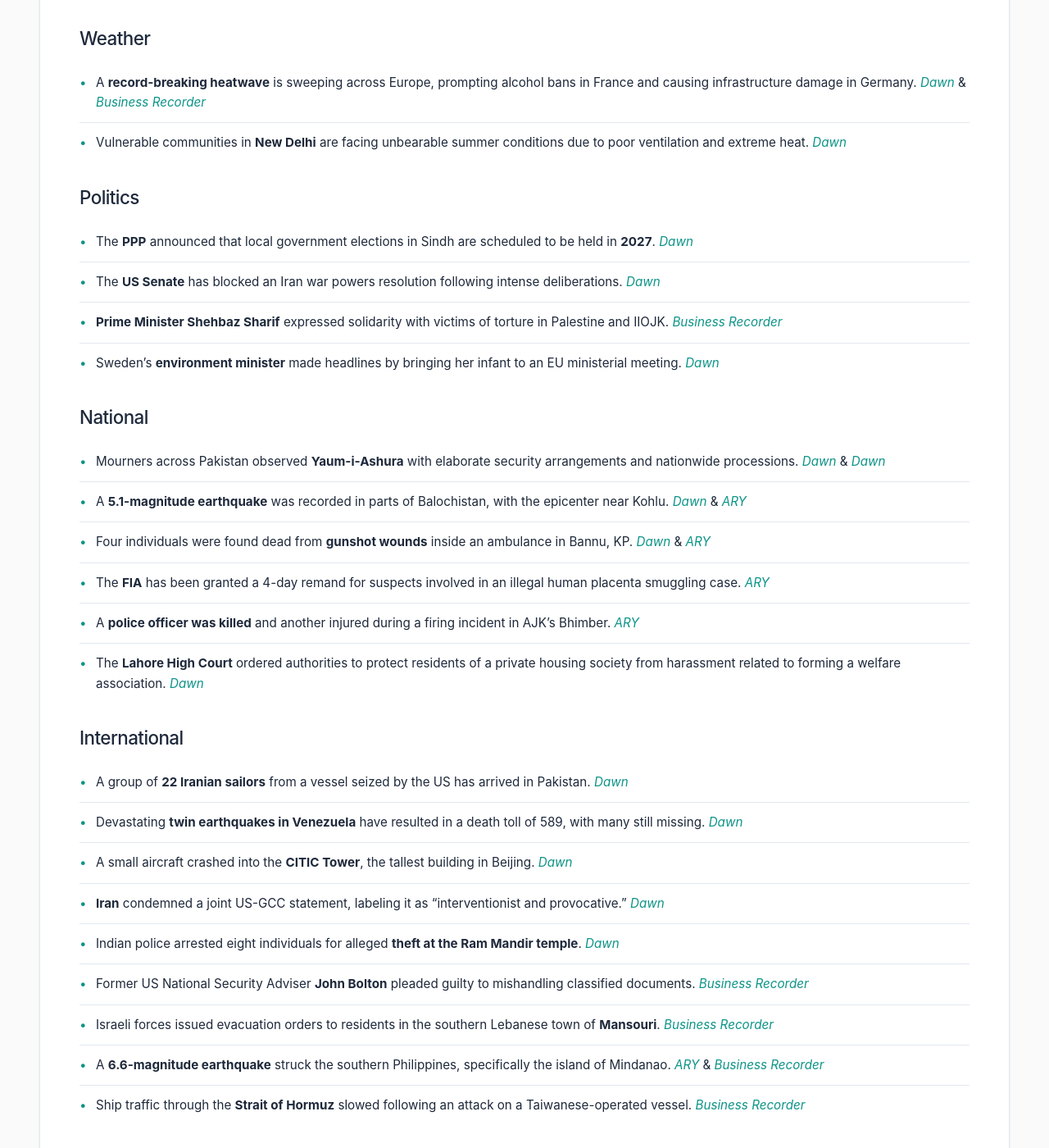
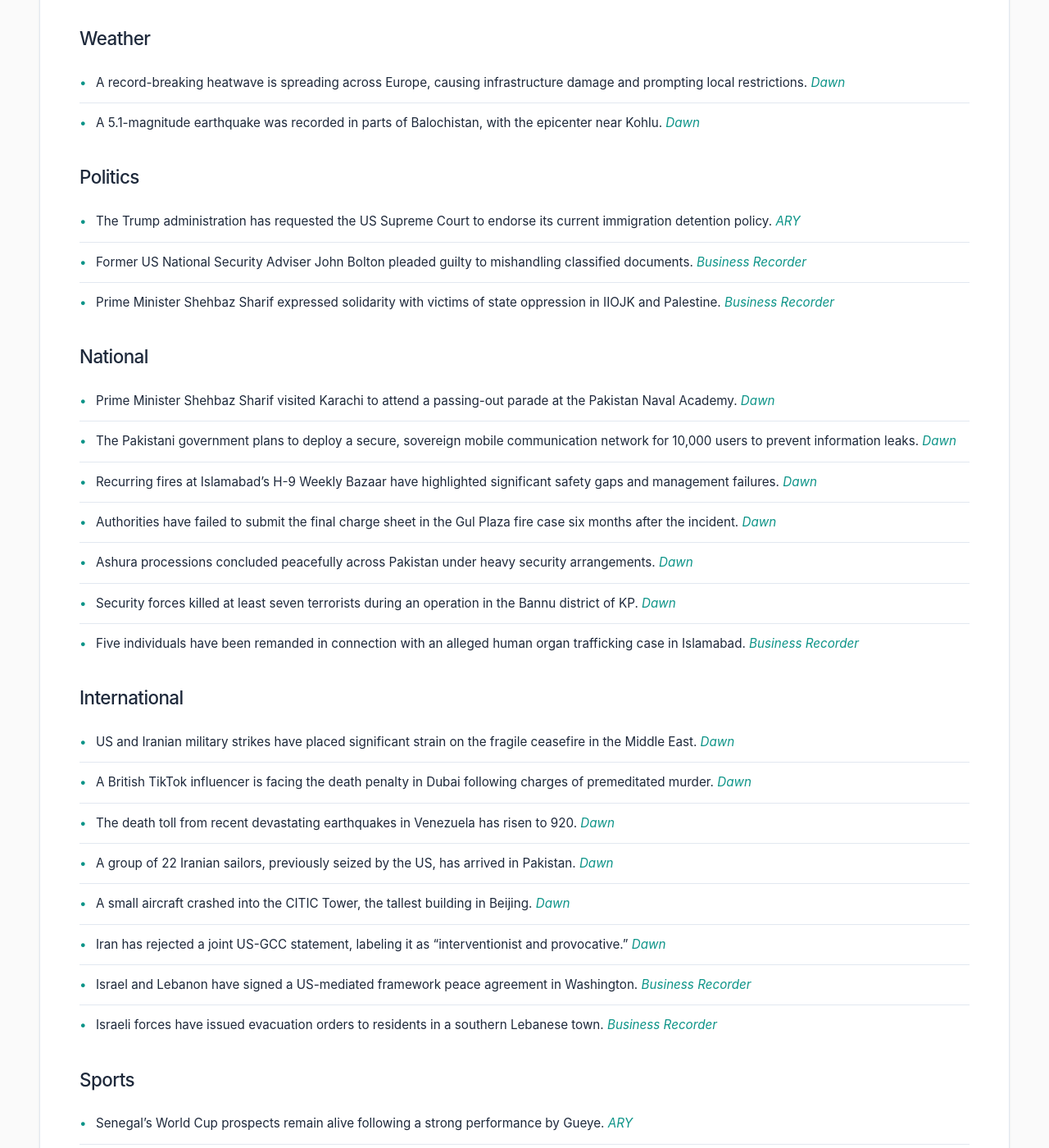
Before and after one commit to zsubzwary/news, a Jekyll site: the page built from en/index.md, in a window 1280 px wide and 1400 px high, scrolled down 1210 px. Shown: the whole window at 82% size. Built offline with Jekyll 4.4.1, drawn with Linux system fonts in a browser that asks for light colours; some web fonts are replaced; comment, search, counter and statistics services are not loaded; some of the changed text lies outside the part shown.

Commit message:
DateTime; 2026-06-27T04:04:13.717Z

```diff
--- a/en/index.md
+++ b/en/index.md
@@ -4,63 +4,63 @@ title: Pakistan News Briefing
 lang: en
 ---
 
-Published at: 26-Jun-2026 21:05PKT
+Published at: 27-Jun-2026 09:04PKT
 
 Time to read: 5 mins
 
 ### Economy
-- President Asif Ali Zardari has given assent to the **Finance Bill, 2026**, outlining a federal budget of **Rs18.8 trillion** for the upcoming fiscal year. *[Dawn](https://www.dawn.com/news/2010986/president-zardari-gives-assent-to-finance-bill-outlining-rs188tr-budget-for-fy2026-27)*
-- The **Gomal Zam Hydropower Station** has been restored to its full generation capacity of **17.4 MW** after eight years of inactivity. *[Dawn](https://www.dawn.com/news/2011038/gomal-zam-hydropower-station-restored-to-full-capacity-after-eight-years)*
-- Pakistan may be able to source **discounted Iranian crude oil** following a temporary easing of US sanctions. *[Dawn](https://www.dawn.com/news/2010876/iranian-oil-option-returns-for-pakistan)*
-- The Ministry of Commerce has issued directives to provide a **clearance window for 15,000 used vehicles** imported under specific schemes. *[Dawn](https://www.dawn.com/news/2010874/15000-used-cars-get-clearance-window)* & *[ARY](https://arynews.tv/used-car-importers-get-one-time-relief)*
-- **Volkswagen** is considering massive restructuring, including up to **100,000 job cuts** and the closure of four German plants. *[ARY](https://arynews.tv/volkswagen-weighs-up-to-100000-job-cuts-four-plant-closures-in-overhaul-sources-say)* & *[Business Recorder](https://www.brecorder.com/news/40427394/volkswagen-weighs-up-to-100000-job-cuts-four-plant-closures-in-overhaul-sources-say)*
-- India's financial regulator rejected **Anil Ambani's** request to settle allegations regarding the misuse of company funds. *[Business Recorder](https://www.brecorder.com/news/40427407/india-regulator-rejects-anil-ambani-settlement-request-over-reliance-infrastructure)*
-- India has initiated an **anti-dumping investigation** into hot rolled steel imports from China, Japan, and Russia. *[Business Recorder](https://www.brecorder.com/news/40427406/india-opens-steel-dumping-probe-into-china-japan-russia)*
-- **Watches of Switzerland** plans to abandon its 2028 growth targets due to a deteriorating luxury market. *[Business Recorder](https://www.brecorder.com/news/40427401/watches-of-switzerland-to-ditch-2028-growth-target-bloomberg-news-reports)*
-- **Copper prices** have steadied due to a weaker dollar and low inventories, despite a weekly decline. *[Business Recorder](https://www.brecorder.com/news/40427400/copper-steadies-as-weaker-dollar-low-inventories-lend-support)*
-- Lenders for the Indian education group **Byju’s** are seeking a 30% stake as part of a legal settlement. *[Business Recorder](https://www.brecorder.com/news/40427399/byjus-lenders-seek-30-stake-in-indian-education-group-in-settlement-sources-say)*
-- **Sri Lankan shares** closed higher, bolstered by gains in the IT and communication services sectors. *[Business Recorder](https://www.brecorder.com/news/40427398/it-and-communication-services-stocks-lift-sri-lankan-shares-higher)*
-- **Dubai’s main share index** fell following weaker oil prices, while the Abu Dhabi index remained flat. *[Business Recorder](https://www.brecorder.com/news/40427397/dubai-index-falls-on-weaker-oil-prices-abu-dhabi-flat)*
+- The Pakistani government has decided to keep petrol and high-speed diesel prices unchanged until further orders. *[Dawn](https://www.dawn.com/news/2011069/govt-keeps-petrol-diesel-prices-unchanged-till-further-orders)*
+- The Gomal Zam Hydropower Station has been restored to its full capacity of 17.4 MW after an eight-year hiatus. *[Dawn](https://www.dawn.com/news/2011038/gomal-zam-hydropower-station-restored-to-full-capacity-after-eight-years)*
+- Crude oil prices fell by more than 3% as oil tankers began exiting the Strait of Hormuz, easing supply concerns. *[Business Recorder](https://www.brecorder.com/news/40427414/oil-prices-dive-as-more-tankers-move-through-strait-of-hormuz)*
+- US President Donald Trump has threatened a 100% tariff on any country that implements a digital services tax on American companies. *[Business Recorder](https://www.brecorder.com/news/40427412/trump-threatens-100-tariff-on-any-country-that-imposes-digital-services-tax)*
+- India's financial regulator rejected settlement requests from Anil Ambani and Reliance Infrastructure regarding the alleged misuse of funds. *[Business Recorder](https://www.brecorder.com/news/40427407/india-regulator-rejects-anil-ambani-settlement-request-over-reliance-infrastructure)*
+- India has initiated an anti-dumping investigation into hot rolled steel imports from China, Japan, and Russia. *[Business Recorder](https://www.brecorder.com/news/40427406/india-opens-steel-dumping-probe-into-china-japan-russia)*
+- Watches of Switzerland may abandon its 2028 growth targets due to a downturn in the luxury market. *[Business Recorder](https://www.brecorder.com/news/40427401/watches-of-switzerland-to-ditch-2028-growth-target-bloomberg-news-reports)*
+- Copper prices remained steady, supported by a weaker dollar and low inventories despite a weekly decline. *[Business Recorder](https://www.brecorder.com/news/40427400/copper-steadies-as-weaker-dollar-low-inventories-lend-support)*
+- Lenders for the Indian education group Byju’s are seeking a 30% stake in a subsidiary as part of a legal settlement. *[Business Recorder](https://www.brecorder.com/news/40427399/byjus-lenders-seek-30-stake-in-indian-education-group-in-settlement-sources-say)*
+- Sri Lankan shares closed higher, driven by gains in the IT and communication services sectors. *[Business Recorder](https://www.brecorder.com/news/40427398/it-and-communication-services-stocks-lift-sri-lankan-shares-higher)*
+- Dubai’s main share index declined, tracking the drop in global oil prices. *[Business Recorder](https://www.brecorder.com/news/40427397/dubai-index-falls-on-weaker-oil-prices-abu-dhabi-flat)*
 
 ### Science & Technology
-- **Tata Electronics**, an Apple supplier, is investigating a significant **data breach** involving the leak of secret client files. *[Business Recorder](https://www.brecorder.com/news/40427392/apple-supplier-tata-tightens-internal-controls-after-data-breach-sources-say)*
+- The US government has allowed Anthropic to release its Claude Mythos 5 AI model to a select group of "trusted" organizations. *[Dawn](https://www.dawn.com/news/2011100/us-allows-anthropic-to-release-mythos-ai-to-trusted-organisations)*
+- OpenAI has launched a US-only preview of its new GPT-5.6 series to a limited number of partners. *[Dawn](https://www.dawn.com/news/2011079/openai-launches-limited-release-of-new-model-in-us-only)*
 
 ### Weather
-- A **record-breaking heatwave** is sweeping across Europe, prompting alcohol bans in France and causing infrastructure damage in Germany. *[Dawn](https://www.dawn.com/news/2011043/europe-on-high-alert-as-killer-heat-spreads)* & *[Business Recorder](https://www.brecorder.com/news/40427391/europe-on-high-alert-as-killer-heat-spreads)*
-- Vulnerable communities in **New Delhi** are facing unbearable summer conditions due to poor ventilation and extreme heat. *[Dawn](https://www.dawn.com/news/2011030/summer-is-getting-unbearable-tracking-heat-in-one-of-new-delhis-poorest-areas)*
+- A record-breaking heatwave is spreading across Europe, causing infrastructure damage and prompting local restrictions. *[Dawn](https://www.dawn.com/news/2011043/europe-on-high-alert-as-killer-heat-spreads)*
+- A 5.1-magnitude earthquake was recorded in parts of Balochistan, with the epicenter near Kohlu. *[Dawn](https://www.dawn.com/news/2011046/51-magnitude-quake-jolts-parts-of-balochistan)*
 
 ### Politics
-- The **PPP** announced that local government elections in Sindh are scheduled to be held in **2027**. *[Dawn](https://www.dawn.com/news/2010924/local-govt-polls-to-be-held-in-sindh-next-year-ppp)*
-- The **US Senate** has blocked an Iran war powers resolution following intense deliberations. *[Dawn](https://www.dawn.com/news/2010880/us-senate-reverses-course-on-presidents-war-powers)*
-- **Prime Minister Shehbaz Sharif** expressed solidarity with victims of torture in Palestine and IIOJK. *[Business Recorder](https://www.brecorder.com/news/40427402/pakistan-reaffirms-unwavering-solidarity-with-victims-of-torture-in-iiojk-pm-shehbaz)*
-- Sweden's **environment minister** made headlines by bringing her infant to an EU ministerial meeting. *[Dawn](https://www.dawn.com/news/2010887/swedish-minister-breaks-ground-by-bringing-baby-to-eu-talks)*
+- The Trump administration has requested the US Supreme Court to endorse its current immigration detention policy. *[ARY](https://arynews.tv/trump-administration-asks-us-supreme-court-to-endorse-immigration-detention-policy)*
+- Former US National Security Adviser John Bolton pleaded guilty to mishandling classified documents. *[Business Recorder](https://www.brecorder.com/news/40427404/trump-adviser-turned-critic-john-bolton-pleads-guilty-to-mishandling-classified-documents)*
+- Prime Minister Shehbaz Sharif expressed solidarity with victims of state oppression in IIOJK and Palestine. *[Business Recorder](https://www.brecorder.com/news/40427402/pakistan-reaffirms-unwavering-solidarity-with-victims-of-torture-in-iiojk-pm-shehbaz)*
 
 ### National
-- Mourners across Pakistan observed **Yaum-i-Ashura** with elaborate security arrangements and nationwide processions. *[Dawn](https://www.dawn.com/news/2011005/mourners-observe-ashura-across-the-country-amid-elaborate-security-arrangements)* & *[Dawn](https://www.dawn.com/news/2011053/in-pictures-mourners-commemorate-ashura-with-processions-nationwide)*
-- A **5.1-magnitude earthquake** was recorded in parts of Balochistan, with the epicenter near Kohlu. *[Dawn](https://www.dawn.com/news/2011046/51-magnitude-quake-jolts-parts-of-balochistan)* & *[ARY](https://arynews.tv/balochistan-quake-kohlu-hit-by-three-tremors-in-single-day)*
-- Four individuals were found dead from **gunshot wounds** inside an ambulance in Bannu, KP. *[Dawn](https://www.dawn.com/news/2011011/four-bodies-bearing-bullet-wounds-found-inside-ambulance-in-kps-bannu)* & *[ARY](https://arynews.tv/bannu-ambulance-firing)*
-- The **FIA** has been granted a 4-day remand for suspects involved in an illegal human placenta smuggling case. *[ARY](https://arynews.tv/illegal-human-placenta-smuggling-case-court-grants-fia-4-day-remand-of-suspects)*
-- A **police officer was killed** and another injured during a firing incident in AJK’s Bhimber. *[ARY](https://arynews.tv/cop-killed-another-injured-in-firing-incident-in-ajk-bhimber)*
-- The **Lahore High Court** ordered authorities to protect residents of a private housing society from harassment related to forming a welfare association. *[Dawn](https://www.dawn.com/news/2010948/court-orders-protection-of-private-housing-societys-residents)*
+- Prime Minister Shehbaz Sharif visited Karachi to attend a passing-out parade at the Pakistan Naval Academy. *[Dawn](https://www.dawn.com/news/2011102/pm-shehbaz-arrives-karachi-on-one-day-visit)*
+- The Pakistani government plans to deploy a secure, sovereign mobile communication network for 10,000 users to prevent information leaks. *[Dawn](https://www.dawn.com/news/2010920/govt-eyes-secure-comms-to-prevent-critical-leaks)*
+- Recurring fires at Islamabad's H-9 Weekly Bazaar have highlighted significant safety gaps and management failures. *[Dawn](https://www.dawn.com/news/2010951/recurring-fires-expose-safety-gaps-at-h-9-weekly-bazaar-in-islamabad)*
+- Authorities have failed to submit the final charge sheet in the Gul Plaza fire case six months after the incident. *[Dawn](https://www.dawn.com/news/2010855/six-months-on-police-fail-to-submit-charge-sheet-in-gul-plaza-fire-case)*
+- Ashura processions concluded peacefully across Pakistan under heavy security arrangements. *[Dawn](https://www.dawn.com/news/2011005/ashura-processions-conclude-peacefully-countrywide-amid-strict-security)*
+- Security forces killed at least seven terrorists during an operation in the Bannu district of KP. *[Dawn](https://www.dawn.com/news/2011073/at-least-7-terrorists-killed-in-operation-in-kps-bannu-security-sources)*
+- Five individuals have been remanded in connection with an alleged human organ trafficking case in Islamabad. *[Business Recorder](https://www.brecorder.com/news/40427408/five-suspects-sent-on-4-day-remand-in-human-organ-trafficking-case)*
 
 ### International
-- A group of **22 Iranian sailors** from a vessel seized by the US has arrived in Pakistan. *[Dawn](https://www.dawn.com/news/2011061/another-group-of-iranian-sailors-from-vessel-seized-by-us-arrives-in-pakistan)*
-- Devastating **twin earthquakes in Venezuela** have resulted in a death toll of 589, with many still missing. *[Dawn](https://www.dawn.com/news/2010996/foreign-rescue-teams-start-arriving-in-quake-hit-venezuela-as-death-toll-climbs-to-589)*
-- A small aircraft crashed into the **CITIC Tower**, the tallest building in Beijing. *[Dawn](https://www.dawn.com/news/2011060/small-aircraft-crashes-into-beijings-tallest-building-eyewitnesses-say)*
-- **Iran** condemned a joint US-GCC statement, labeling it as "interventionist and provocative." *[Dawn](https://www.dawn.com/news/2011035/tehran-rejects-us-gcc-statement-citing-iran-threats-as-interventionist-provocative)*
-- Indian police arrested eight individuals for alleged **theft at the Ram Mandir temple**. *[Dawn](https://www.dawn.com/news/2011019/indian-authorities-arrest-staff-accused-of-theft-from-temple-built-on-site-of-razed-babri-mosque)*
-- Former US National Security Adviser **John Bolton** pleaded guilty to mishandling classified documents. *[Business Recorder](https://www.brecorder.com/news/40427404/trump-adviser-turned-critic-john-bolton-pleads-guilty-to-mishandling-classified-documents)*
-- Israeli forces issued evacuation orders to residents in the southern Lebanese town of **Mansouri**. *[Business Recorder](https://www.brecorder.com/news/40427396/israel-drops-leaflets-over-south-lebanon-town-ordering-residents-to-leave)*
-- A **6.6-magnitude earthquake** struck the southern Philippines, specifically the island of Mindanao. *[ARY](https://arynews.tv/magnitude-6-6-earthquake-strikes-southern-philippines-no-tsunami-alert-raised)* & *[Business Recorder](https://www.brecorder.com/news/40427395/magnitude-66-earthquake-strikes-southern-philippines-no-tsunami-alert-raised)*
-- Ship traffic through the **Strait of Hormuz** slowed following an attack on a Taiwanese-operated vessel. *[Business Recorder](https://www.brecorder.com/news/40427393/traffic-through-strait-of-hormuz-slows-after-attack-on-ship)*
+- US and Iranian military strikes have placed significant strain on the fragile ceasefire in the Middle East. *[Dawn](https://www.dawn.com/news/2011094/us-and-iran-trade-strikes-putting-fresh-strain-on-mideast-ceasefire)*
+- A British TikTok influencer is facing the death penalty in Dubai following charges of premeditated murder. *[Dawn](https://www.dawn.com/news/2010992/uk-tiktok-influencer-faces-death-penalty-in-dubai)*
+- The death toll from recent devastating earthquakes in Venezuela has risen to 920. *[Dawn](https://www.dawn.com/news/2011096/death-toll-from-venezuela-earthquake-rises-to-920-as-foreign-rescue-teams-start-arriving)*
+- A group of 22 Iranian sailors, previously seized by the US, has arrived in Pakistan. *[Dawn](https://www.dawn.com/news/2011061/another-group-of-iranian-sailors-from-vessel-seized-by-us-arrives-in-pakistan)*
+- A small aircraft crashed into the CITIC Tower, the tallest building in Beijing. *[Dawn](https://www.dawn.com/news/2011060/small-aircraft-crashes-into-beijings-tallest-building-eyewitnesses-say)*
+- Iran has rejected a joint US-GCC statement, labeling it as "interventionist and provocative." *[Dawn](https://www.dawn.com/news/2011035/tehran-rejects-us-gcc-statement-citing-iran-threats-as-interventionist-provocative)*
+- Israel and Lebanon have signed a US-mediated framework peace agreement in Washington. *[Business Recorder](https://www.brecorder.com/news/40427409/israel-lebanon-sign-framework-peace-deal-after-us-mediated-talks)*
+- Israeli forces have issued evacuation orders to residents in a southern Lebanese town. *[Business Recorder](https://www.brecorder.com/news/40427396/israel-drops-leaflets-over-south-lebanon-town-ordering-residents-to-leave)*
 
 ### Sports
-- **Australia** secured a spot in the FIFA World Cup knockout phase after a 0-0 draw with Paraguay. *[Dawn](https://www.dawn.com/news/2010997/australia-reach-fifa-world-cup-knockout-phase-after-goalless-draw-with-paraguay)*
-- **Germany** received a "wake-up call" after losing 2-1 to Ecuador in the World Cup group stage. *[Business Recorder](https://www.brecorder.com/news/40427405/germany-loss-is-timely-warning-ahead-of-world-cup-knockout-stage)*
-- **Ecuador** successfully advanced to the World Cup knockout stage after a victory over Germany. *[Business Recorder](https://www.brecorder.com/news/40427386/ecuador-beccacece-wake-from-world-cup-nightmare)*
-- Defending champion **Jannik Sinner** seeks to regain momentum as he prepares for Wimbledon. *[Business Recorder](https://www.brecorder.com/news/40427390/shaken-sinner-seeks-wimbledon-reset-as-djokovic-zverev-sniff-opportunity)*
-- The return of **Serena Williams** has added significant excitement to the Wimbledon tournament draw. *[Business Recorder](https://www.brecorder.com/news/40427387/serena-return-electrifies-wide-open-wimbledon)*
+- Senegal's World Cup prospects remain alive following a strong performance by Gueye. *[ARY](https://arynews.tv/gueye-double-keeps-senegals-world-cup-hopes-alive)*
+- Ousmane Dembele scored a hat-trick to lead France to a 4-1 victory over Norway in the World Cup. *[ARY](https://arynews.tv/dembele-hits-hat-trick-as-france-thrash-second-string-norway-at-world-cup)*
+- Reports indicate that AC Milan has made a record-breaking signing of Sergio Ramos. *[ARY](https://arynews.tv/milan-make-ramos-record-signing-reports)*
+- Ceballos is expected to leave Real Madrid one year earlier than anticipated. *[ARY](https://arynews.tv/ceballos-to-leave-real-madrid-a-year-early)*
+- Ireland secured a historic first-ever T20 victory against India. *[ARY](https://arynews.tv/ire-v-ind-1st-t20i-historic-ireland-silence-india-to-claim-first-ever-t20-victory)*
+- Germany's recent loss to Ecuador serves as a warning to the team ahead of the World Cup knockout stages. *[Business Recorder](https://www.brecorder.com/news/40427405/germany-loss-is-timely-warning-ahead-of-world-cup-knockout-stage)*
 
-### Other
-- A **Louis Vuitton fashion show** drew scrutiny amid the ongoing heatwave in France. *[ARY](https://arynews.tv/louis-vitton-show-draws-scrutiny-amid-france-heatwave)*
-- Renowned film star **Ann Blyth** has passed away at the age of 98. *[Business Recorder](https://www.brecorder.com/news/40427389/ann-blyth-film-star-of-1940s-50s-famed-for-mildred-pierce-dies-at-98)*
+### Health
+- The Pakistan Kidney and Liver Institute has proposed a National SWAP Liver Transplant Programme to aid incompatible donor-recipient pairs. *[Dawn](https://www.dawn.com/news/2010901/pakistan-kidney-and-liver-institute-proposes-national-swap-liver-transplant-programme)*
+- Rawalpindi is facing a deepening healthcare crisis fueled by a rapid surge in population. *[Dawn](https://www.dawn.com/news/2010942/rawalpindis-healthcare-crisis-deepens-amid-population-surge)*
```
